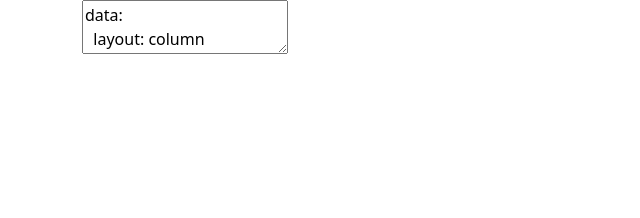
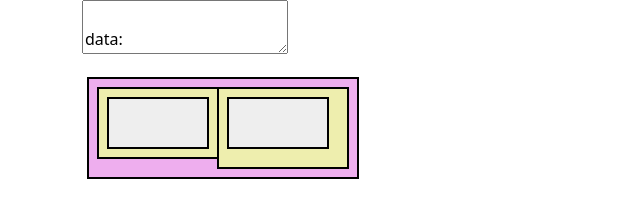
Before and after one commit to Mirovan/yaml-chart, a website built with webpack: page frontend/index.html in a window 1280 px wide. Shown: the whole page, without its empty margins (0-640 px from the left). Built offline with nearby package versions, Linux system fonts and the light colour scheme.

Commit message:
upd логика вычисления точки установки объекта

```diff
--- a/frontend/entry.js
+++ b/frontend/entry.js
@@ -2,53 +2,121 @@ import "./css/styles.scss";
 
 import Konva from 'konva';
 import YAML from 'yaml';
+import * as Func from "./functions.js";
 
 const defaultBoxWidth = 100;
 const defaultBoxHeight = 50;
+const defaultMarginX = 10;
+const defaultMarginY = 10;
 
 /*
 * Расчет координат для каждого объекта.
 * Координаты расстановки объектов - относительные
+* startX, startY - начальные координаты расчета установки относительно родителя
 * */
-function calcLayout(objects, startX, startY) {
-    console.log(objects);
-    let currentX = 0;
-    let currentY = 0;
+function calcLayout(objects, parent) {
+    let startObjX = defaultMarginX;
+    let startObjY = defaultMarginY;
+    let endObjX = startObjX + defaultBoxWidth;
+    let endObjY = startObjY + defaultBoxHeight;
 
     //Для каждого объекта вычисляем куда его поставить
     for (let key of objects.keys()) {
         const obj = objects.get(key);
 
+        //Начальные размеры объекта
+        if (Func.isNull(obj.x)) {
+            //Обновляем X для объекта
+            obj.x = startObjX;
+        }
+        if (Func.isNull(obj.y)) {
+            //Обновляем Y для объекта
+            obj.y = startObjY;
+        }
+        if (Func.isNull(obj.width)) {
+            obj.width = defaultBoxWidth;
+        }
+        if (Func.isNull(obj.height)) {
+            obj.height = defaultBoxHeight;
+        }
+
         //Если у объекта дочерние объекты, то вычисляем куда их поставить
-        if (obj.objects != null) {
-            obj.objects = calcLayout(obj.objects, 0, 0);
+        if (Func.notNull(obj.objects)) {
+            obj.objects = calcLayout(obj.objects, obj);
+
+            //Когда посчитали координаты всех внутренних объектов - вычисляем размер родителя-контейнера
+            for (let k of obj.objects.keys()) {
+                const tempObj = obj.objects.get(k);
+                endObjX = Math.max(endObjX, tempObj.x + tempObj.width);
+                endObjY = Math.max(endObjY, tempObj.y + tempObj.height);
+            }
+
+            //обновляем вторую границу родительского объекта
+            endObjX += defaultMarginX;
+            endObjY += defaultMarginY;
+            obj.width = endObjX;
+            obj.height = endObjY;
         }
-        if (obj.x == null) {
-            obj.x = 0;
+
+
+
+        if (obj.name === "container3") {
+
         }
-        if (obj.y == null) {
-            obj.y = 0;
+
+        if (Func.notNull(parent)) {
+            //стиль размещения объектов указанный у родительского контейнера
+            if (Func.isNull(parent.layout) || parent.layout === "inline") {
+                //Координата вставки следующего элемента
+                startObjX = endObjX + defaultMarginX;
+            } else if (parent.layout === "column") {
+                //Координата вставки следующего элемента
+                startObjY = endObjY + defaultMarginY;
+            }
         }
-        obj.y += currentY + defaultBoxHeight;
 
-        //Обновляем Y для объекта
-        currentY += defaultBoxHeight;
+        console.log(obj.name, startObjX, startObjY);
+        console.log(obj.name, endObjX, endObjY);
+    }
+    return objects;
+}
+
+
+/*
+* Отрисовка
+* */
+function draw(objects, parent, dx, dy, canvasLayer) {
+    console.log(objects);
+
+    if (Func.notNull(parent)) {
+        dx += parent.x;
+        dy += parent.y;
+    }
+
+    //Перебираем все объекты
+    for (let key of objects.keys()) {
+        const obj = objects.get(key);
+
+        const rect = new Konva.Rect({
+            x: obj.x + dx,
+            y: obj.y + dy,
+            width: obj.width,
+            height: obj.height,
+            fill: obj.color,
+            stroke: 'black',
+            strokeWidth: 2,
+            draggable: true
+        });
+        canvasLayer.add(rect);
+
+        if (Func.notNull(obj.objects)) {
+            draw(obj.objects, obj, dx, dy, canvasLayer);
+        }
     }
 }
 
 
-/*
-* Преобразовывает рекурсивно объект в Map с вложенными объектам
-* */
-function toMap(objects) {
-    let map = new Map(Object.entries(objects));
-    for (let key of map.keys()) {
-        if (map.get(key).objects != null) {
-            map.get(key).objects = toMap(map.get(key).objects);
-        }
-    }
-    return map;
-}
+/**********************************************************************************/
 
 
 document.addEventListener('DOMContentLoaded', function () {
@@ -70,11 +138,14 @@ document.addEventListener('DOMContentLoaded', function () {
     let data = new Map(Object.entries(yamlData.data));
     let relations = new Map(Object.entries(yamlData.relations));
 
-    const objects = toMap(data.get("objects"));
+    const objects = Func.toMap(data.get("objects"));
 
-    if (data.get("layout") === "column") {
-        calcLayout(objects, 0, 0);
-    }
+    //Вычисление координат
+    calcLayout(objects, null);
+
+    //Отрисовка
+    draw(objects, null, 0, 0, canvasLayer);
+
 
     /*
     //перебираем все связи
--- /dev/null
+++ b/frontend/functions.js
@@ -0,0 +1,21 @@
+export function notNull(obj) {
+    return obj !== undefined && obj != null;
+}
+
+export function isNull(obj) {
+    return obj === undefined || obj == null;
+}
+
+
+/*
+* Преобразовывает рекурсивно объект в Map с вложенными объектам
+* */
+export function toMap(objects) {
+    let map = new Map(Object.entries(objects));
+    for (let key of map.keys()) {
+        if (map.get(key).objects != null) {
+            map.get(key).objects = toMap(map.get(key).objects);
+        }
+    }
+    return map;
+}
--- a/frontend/index.html
+++ b/frontend/index.html
@@ -13,30 +13,44 @@
     <div class="row">
         <div id="left-panel" class="col-1">
             <textarea id="yaml-text">
+
 data:
+  color: "#aeeeee"
   layout: column
   objects:
     container1:
+      color: "#eeaeee"
       type: container
+      layout: inline
+      name: container1
       objects:
         container2:
+          color: "#eeeeae"
           type: container
           layout: inline
+          name: container2
           objects:
             ingress1:
+              color: "#eeeeee"
               type: box
               name: ingress1
-            service1:
+        container3:
+          color: "#eeeeae"
+          type: container
+          layout: inline
+          name: container3
+          objects:
+            ingress2:
+              color: "#eeeeee"
               type: box
-              name: service1
-            deployment1:
-              type: box
-              name: depl1
+              name: ingress2
+
 
 relations:
   ingress1-service1:
     from: ingress1
     to: service1
+
 </textarea>
         </div>
     </div>
--- a/frontend/object.js
+++ /dev/null
@@ -1,6 +0,0 @@
-class Box {
-    constructor(id, properties) {
-        this.id = id;
-        this.properties = properties;
-    }
-}
```
Also changed, not shown: frontend/test/test_inner_containers.yaml (renamed from frontend/test/test4.yaml, +9 -0 lines).
